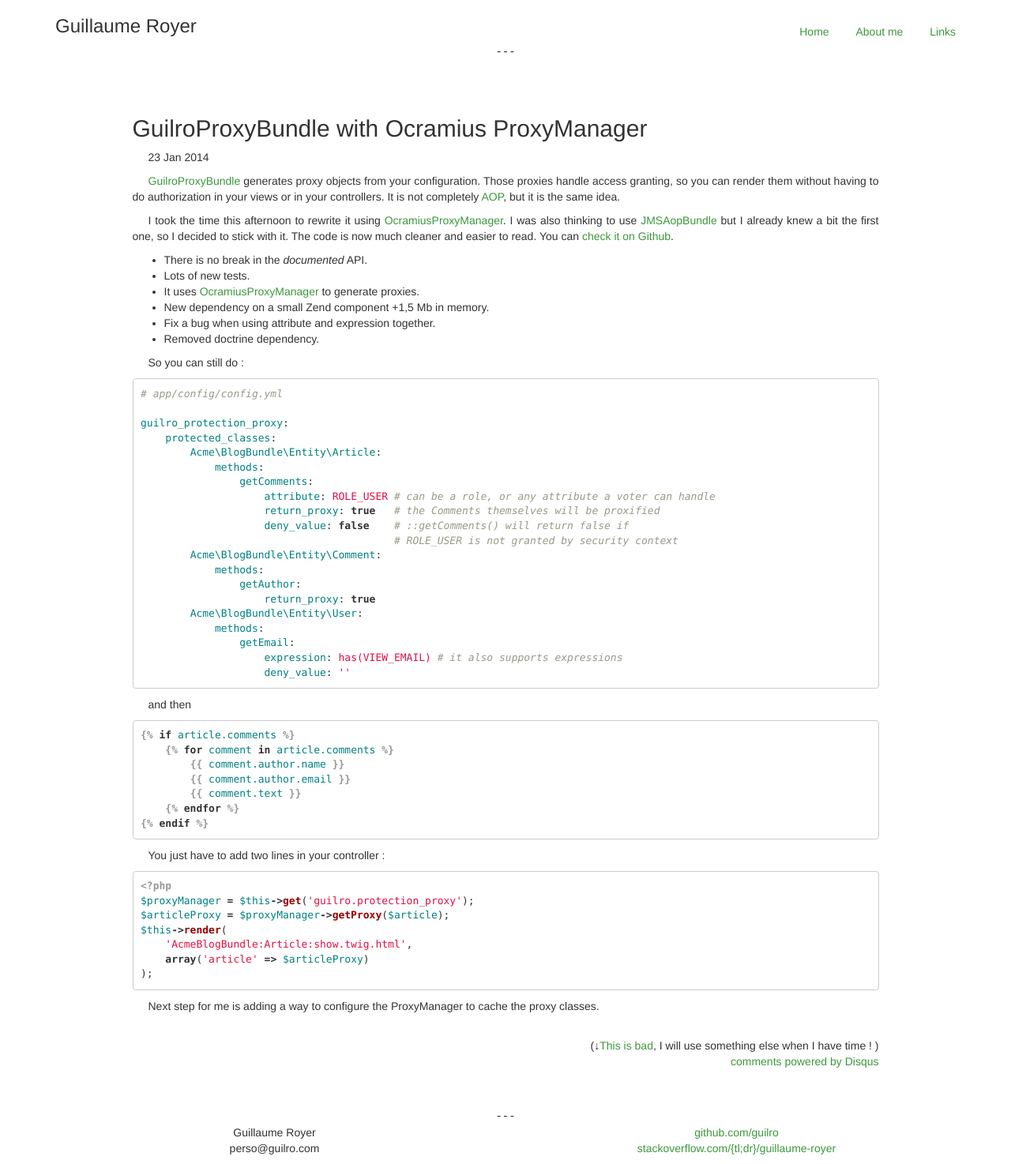
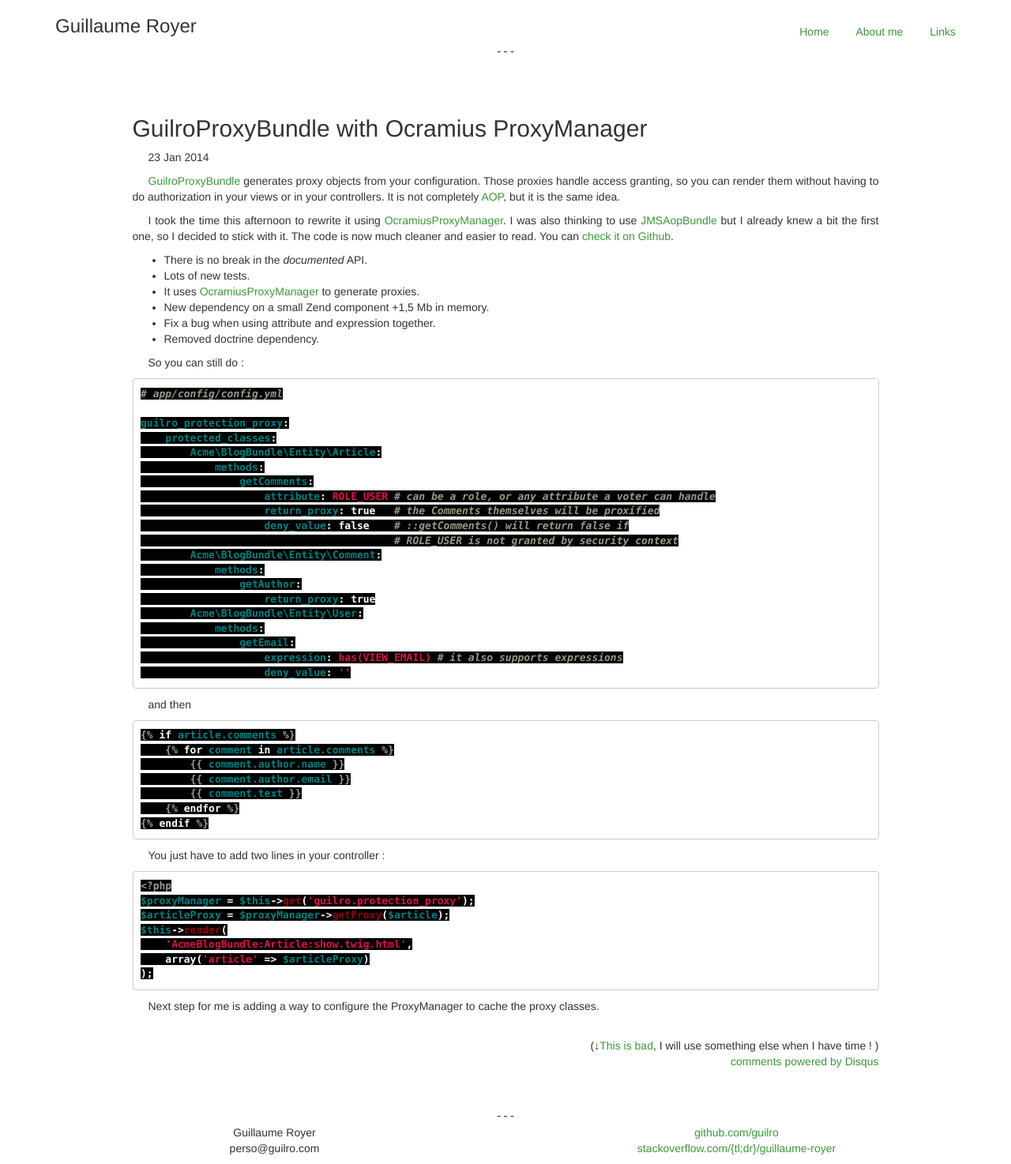
Before and after one commit to jillro/guilro.github.io, a Jekyll site: the page built from _posts/2014-01-23-guilro-protection-proxy-bundle-2.md, in a window 1280 px wide. Shown: the whole page at 79% size. Built offline with Jekyll 4.4.1, drawn with Linux system fonts in a browser that asks for light colours; Markdown is read by kramdown in place of the engine named in the settings; comment, search, counter and statistics services are not loaded.

Commit message:
change code background

```diff
--- a/css/main.css
+++ b/css/main.css
@@ -55,3 +55,14 @@
 .contact {
     text-align:center;
 }
+
+pre code {
+    color: white;
+    background-color: black;
+    font-weight:bold;
+}
+
+pre {
+    color: white;
+    background-color: black;
+}
```
